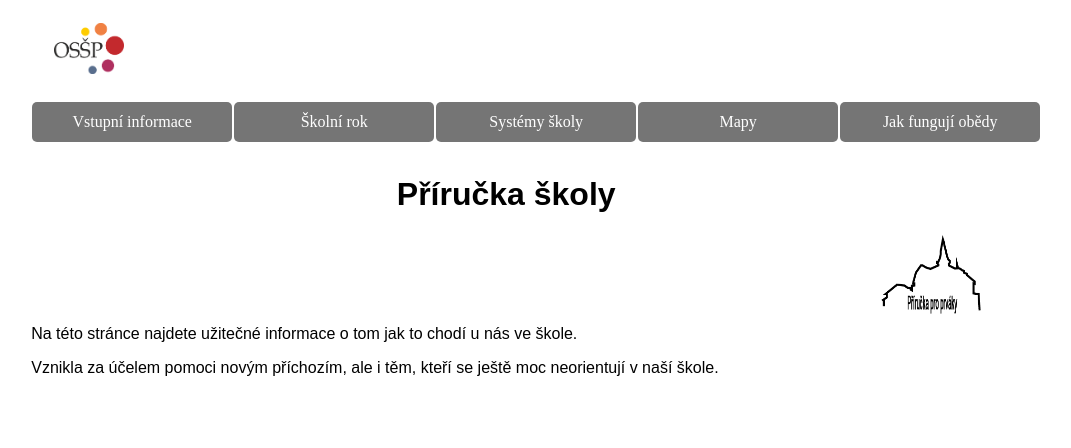
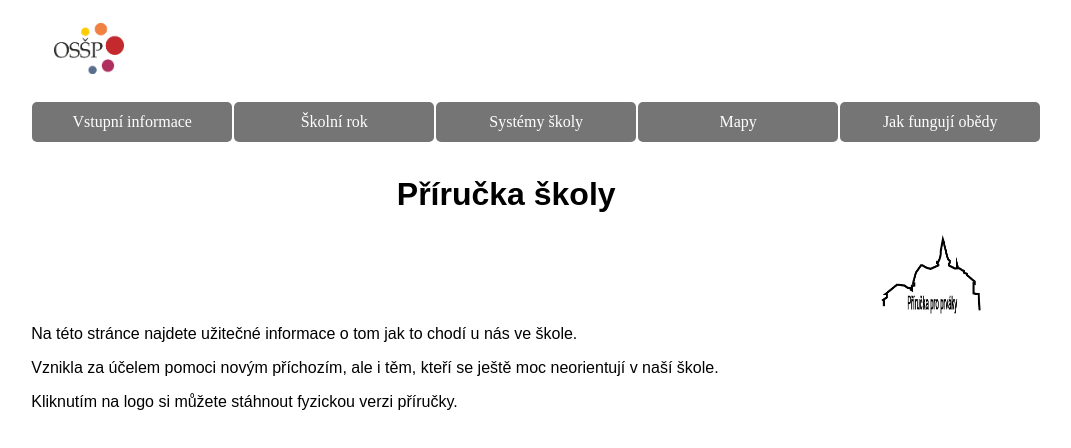
Before and after one commit to SimonSiksta420/projekt_stranka, a plain HTML site: page index.html in a window 1280 px wide. Shown: the whole page, without its empty margins (40-1111 px from the left). Drawn offline with Linux system fonts and the light colour scheme.

Commit message:
Update index.html

```diff
--- a/index.html
+++ b/index.html
@@ -63,6 +63,7 @@
 
         <p>Na této stránce najdete užitečné informace o tom jak to chodí u nás ve škole.</p>
         <p>Vznikla za účelem pomoci novým příchozím, ale i těm, kteří se ještě moc neorientují v naší škole.</p>
+		<p>Kliknutím na logo si můžete stáhnout fyzickou verzi příručky.</p>
       </div>
     </div>
 
```
